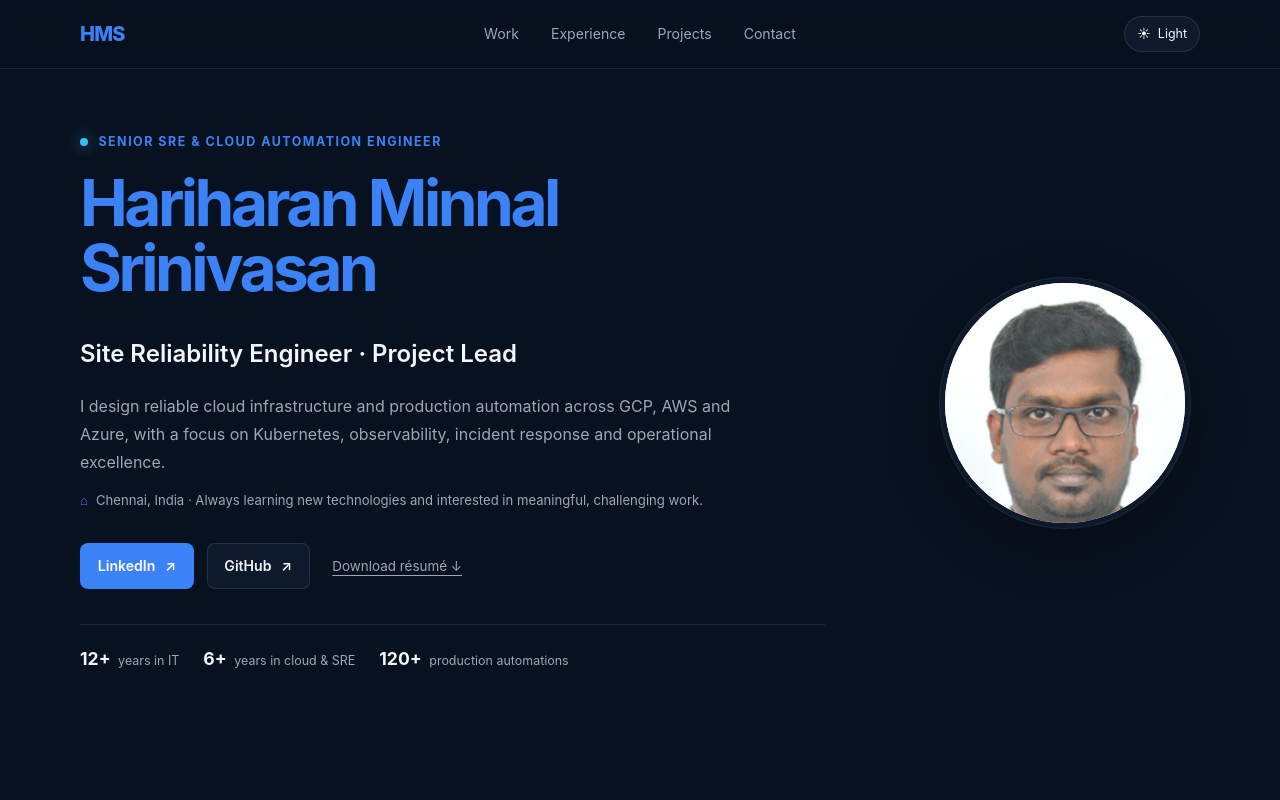
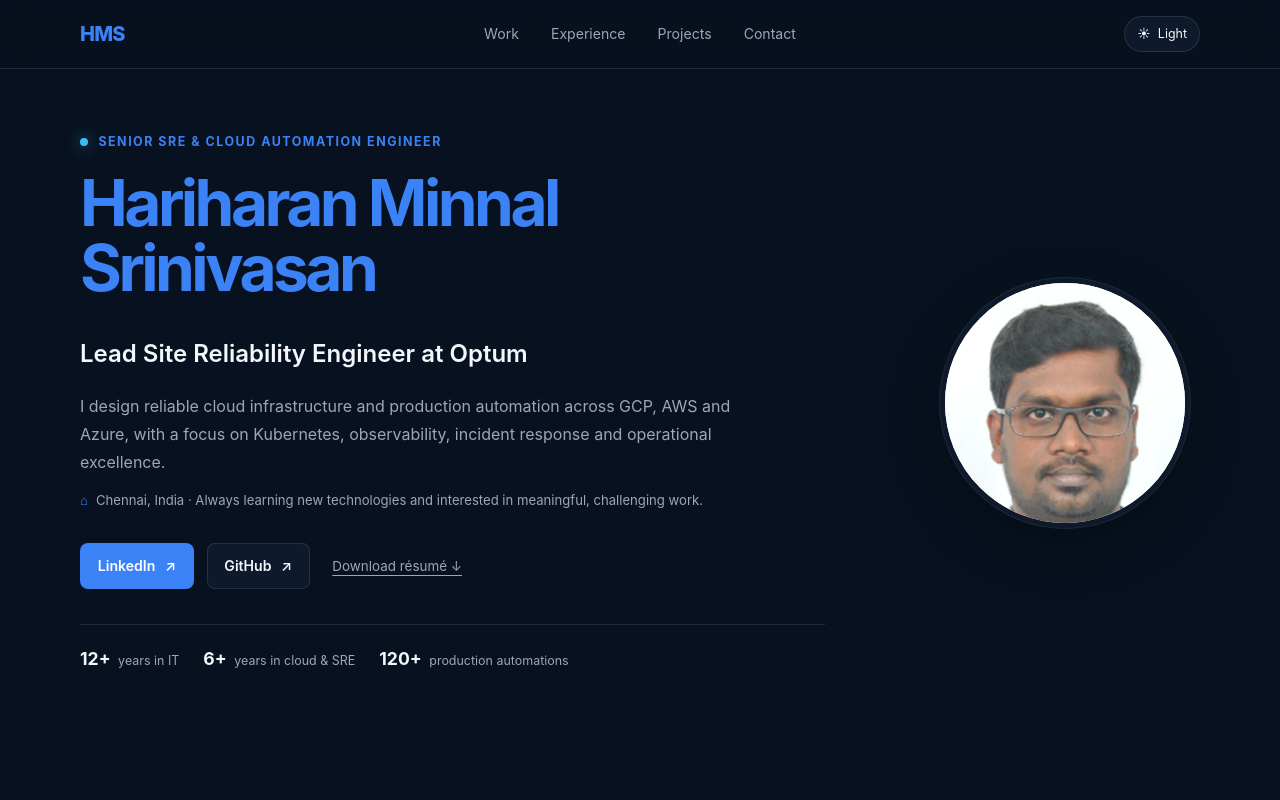
Before and after one commit to harims2801/hariharan-portfolio, a Next.js app: page / in a window 1280 px wide. Shown: the top 800 px of the page. Built offline with nearby package versions, Linux system fonts and the light colour scheme.

Commit message:
Update hero role title

```diff
--- a/app/page.tsx
+++ b/app/page.tsx
@@ -212,7 +212,7 @@ export default function Home() {
             Senior SRE &amp; Cloud Automation Engineer
           </p>
           <h1>Hariharan Minnal Srinivasan</h1>
-          <h2>Site Reliability Engineer · Project Lead</h2>
+          <h2>Lead Site Reliability Engineer at Optum</h2>
           <p className="hero-description">
             I design reliable cloud infrastructure and production automation
             across GCP, AWS and Azure, with a focus on Kubernetes, observability,
```
